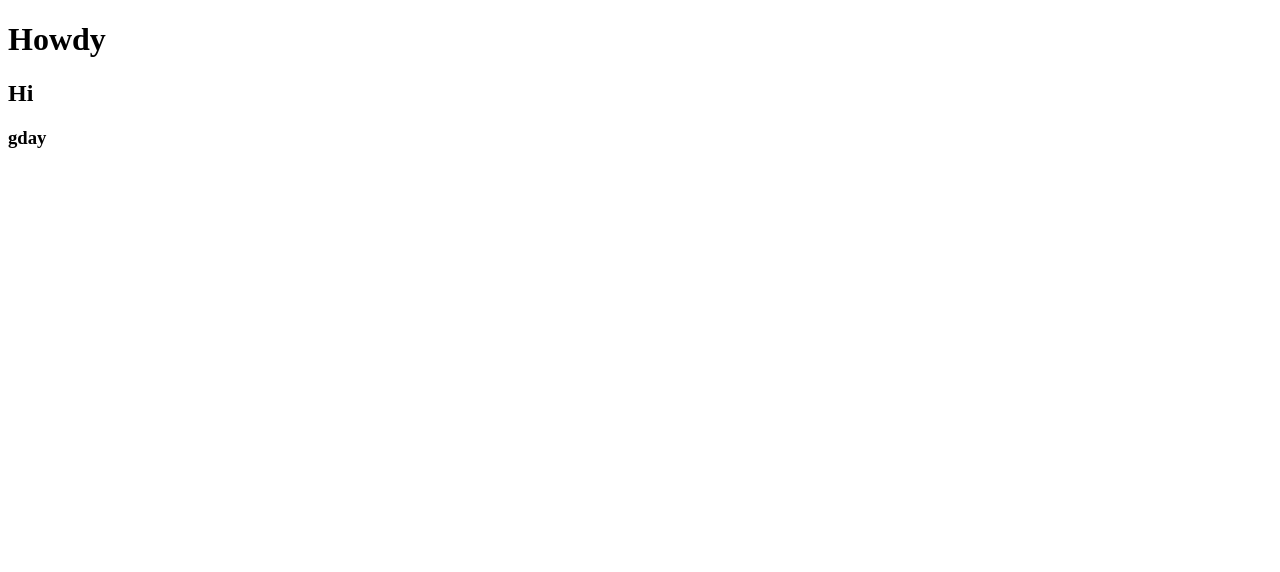
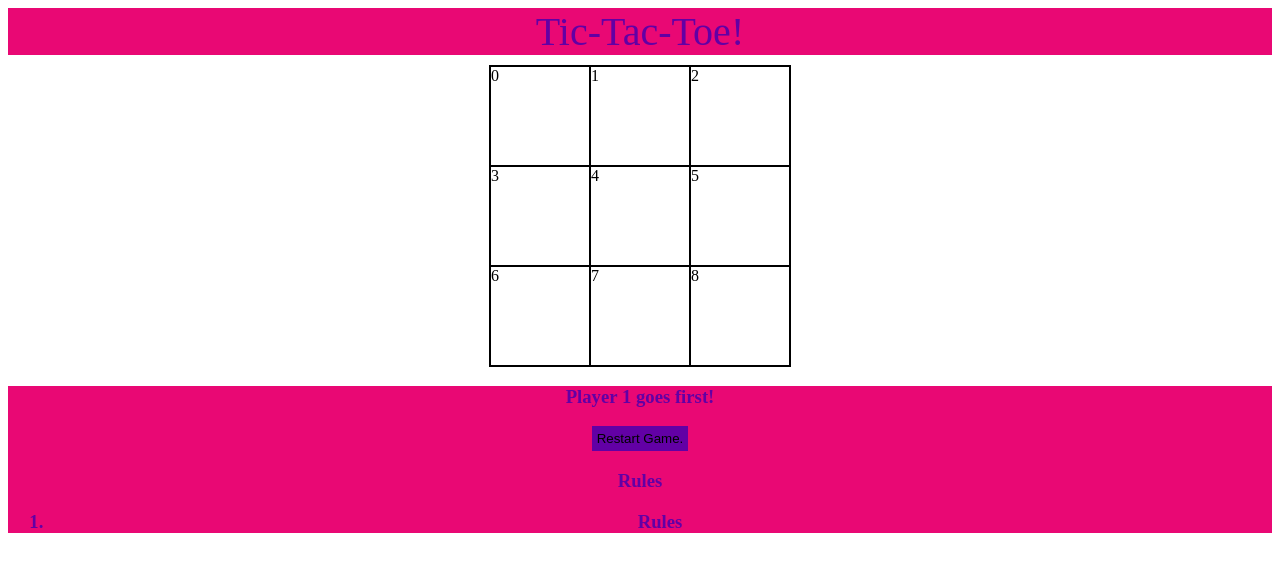
Before and after one commit to harleybrackley/Project-One-Repo, a plain HTML site: page index.html in a window 1280 px wide. Drawn offline with Linux system fonts and the light colour scheme.

Commit message:
First push of project on

```diff
--- /dev/null
+++ b/app.js
@@ -0,0 +1,52 @@
+// Always make sure everything is connected!
+console.log('Tic-Tac-Toe!');
+
+
+// Global variables
+
+
+const gameSquares = document.querySelectorAll(".game-square");
+const gameBoard = document.querySelector('.game-board');
+const restartButton = document.querySelector('.restart-button');
+const winningCombos = [
+    [6, 7, 8],
+    [3, 4, 5],
+    [0, 1, 2],
+    [2, 5, 8],
+    [1, 4, 7],
+    [0, 3, 6],
+    [2, 4, 6],
+    [0, 4, 8],
+]
+
+
+let currentPlayer = 'X'
+let gameBoardValue = ['', '', '', '', '', '', '', '', '',]
+
+//Event listeners
+
+
+for (let gameSquare of gameSquares) {
+    gameSquare.addEventListener('click', handleGameSquares)
+}
+
+// Functions - handle click, check win, check draw, reset game
+
+function handleGameSquares() {
+    console.log('Howdy');
+}
+
+// function checkDraw() {
+//     let gameBoardValue = ['']
+// }
+
+// function checkWin() {
+
+
+// }
+
+
+// function handleReset () {
+
+//     let gameBoardValue = ['', '', '', '', '', '', '', '', '',]
+// }
--- a/index.html
+++ b/index.html
@@ -3,11 +3,38 @@
 <head>
     <meta charset="UTF-8">
     <meta name="viewport" content="width=device-width, initial-scale=1.0">
-    <title>Document</title>
+    <title>Tic-Tac-Toe!</title>
+    <link rel="stylesheet" href="style.css">
 </head>
 <body>
-    <h1>Howdy</h1>
-    <h2>Hi</h2>
-    <h3>gday</h3>
+
+    <Header>Tic-Tac-Toe!</Header>
+
+
+    <main class="game-board">
+       <div class="game-square">0</div>
+       <div class="game-square">1</div>
+       <div class="game-square">2</div>
+       <div class="game-square">3</div>
+       <div class="game-square">4</div>
+       <div class="game-square">5</div>
+       <div class="game-square">6</div>
+       <div class="game-square">7</div>
+       <div class="game-square">8</div>
+    </main>
+
+    <section class="game-winner"></section>
+
+    <Footer>
+        <h3>Player 1 goes first!</p>
+        <button class="restart-button">Restart Game.</button>
+        <p class="rules">Rules
+            <ol>
+                <li>Rules</li>
+            </ol>
+        </p>
+    </Footer>
+
+    <script src="app.js"></script>
 </body>
 </html>
--- /dev/null
+++ b/style.css
@@ -0,0 +1,36 @@
+/* * {
+    border: 1px solid black;
+} */
+
+header {
+    background-color: #e90874;
+    color: #6200a5;
+    text-align: center;
+    font-size: 40px;
+}
+
+
+.game-board {
+    display: grid;
+    grid-template-columns: 1fr 1fr 1fr;
+    height: 300px;
+    width: 300px;
+    margin: 10px auto;
+    border: 1px solid black;
+}
+
+.game-board * {
+    border: 1px solid black;
+}
+
+footer {
+    background-color: #e90874;
+    color: #6200a5;
+    text-align: center;
+}
+
+.restart-button {
+    background-color: #6200a5;
+    border: 0;
+    padding: 5px;
+}
```
Also changed, not shown: 2 other files.
